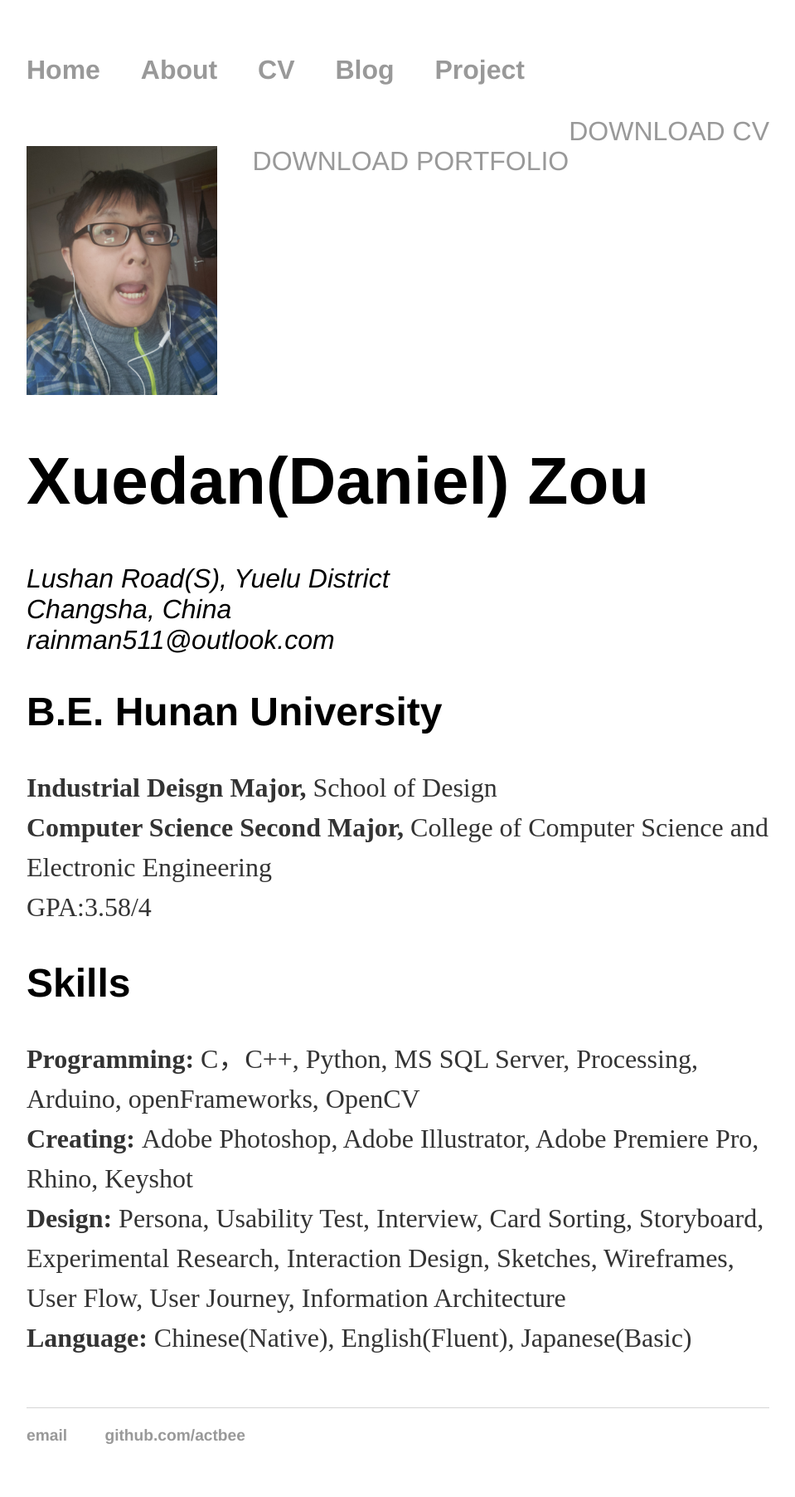
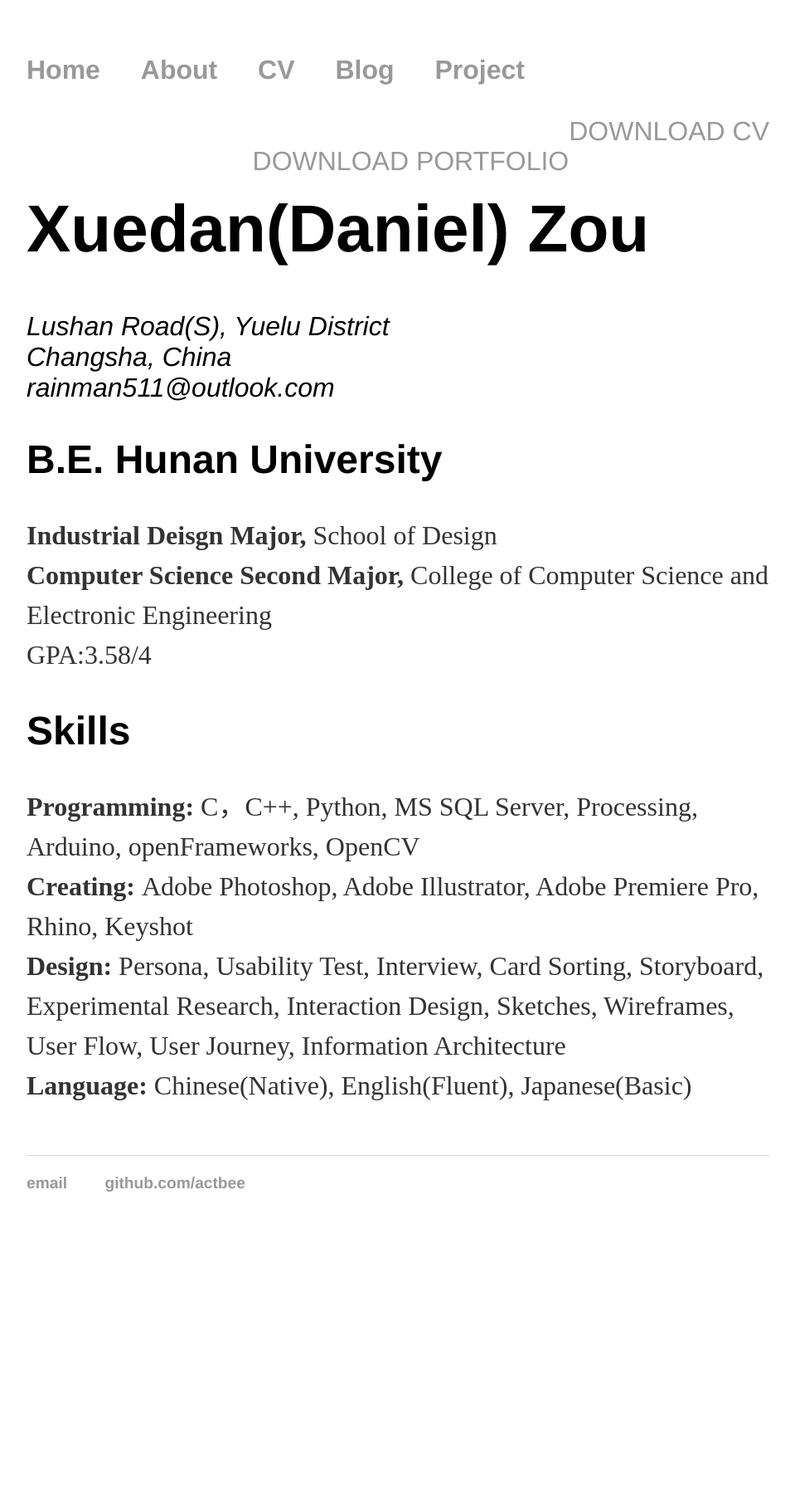
Before and after one commit to actbee/actbee.github.io, a Jekyll site: the page built from cv/index.html, in a window 1280 px wide. Shown: the whole page at 83% size, without its empty margins (160-1119 px from the left). Built offline with Jekyll 4.4.1, drawn with Linux system fonts in a browser that asks for light colours; after the commit the page ends 1500 px from its top, so only the background shows below that.

Commit message:
updated cv

```diff
--- a/cv/index.html
+++ b/cv/index.html
@@ -7,7 +7,6 @@ title: Xuedan(Daniel) Zou
 		<a href="https://github.com/actbee/actbee.github.io/raw/master/cv/CV.pdf" class="download" title="Download CV as PDF">Download CV</a>
 		<br/><br/>
         <a href="https://github.com/actbee/actbee.github.io/raw/master/cv/Portfolio.pdf" class="download" title="Dowload Portfolio">Download Portfolio</a>
-        <img src="https://github.com/actbee/actbee.github.io/blob/master/images/self.png?raw=true" width="230" height="300"/>
 					<h1>Xuedan(Daniel) Zou</h1>
 					<address>
 					Lushan Road(S), Yuelu District<br>
```
